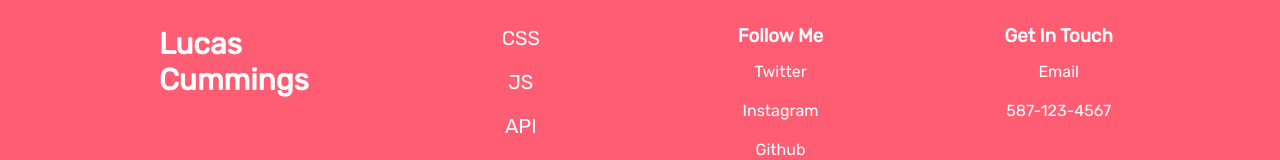
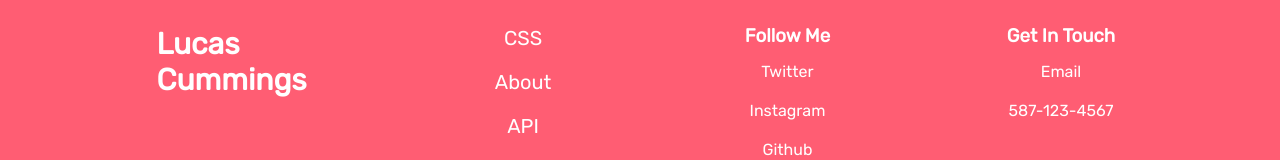
Before and after one commit to lucas-cq/My_Portfolio, a Nuxt app: page / in a window 1280 px wide. Shown: the part 1966-2126 px from the top of the page. Built offline with nearby package versions, Linux system fonts and the light colour scheme.

Commit message:
links fixed

```diff
--- a/components/Footer.vue
+++ b/components/Footer.vue
@@ -3,9 +3,9 @@
     <div class="foo-box">
       <h2>Lucas <br>Cummings</h2>
       <ul class="second-nav">
-        <li><NuxtLink class="foo-text" to="css">CSS</NuxtLink></li>
-        <li><NuxtLink class="foo-text" to="js">JS</NuxtLink></li>
-        <li><NuxtLink class="foo-text" to="api">API</NuxtLink></li>
+        <li><NuxtLink class="foo-text" :to="{ path: '/css' }">CSS</NuxtLink></li>
+        <li><NuxtLink class="foo-text" :to="{ path: '/js' }">About</NuxtLink></li>
+        <li><NuxtLink class="foo-text" :to="{ path: '/api' }">API</NuxtLink></li>
       </ul>
       <ul>
         <h3>Follow Me</h3>
```
